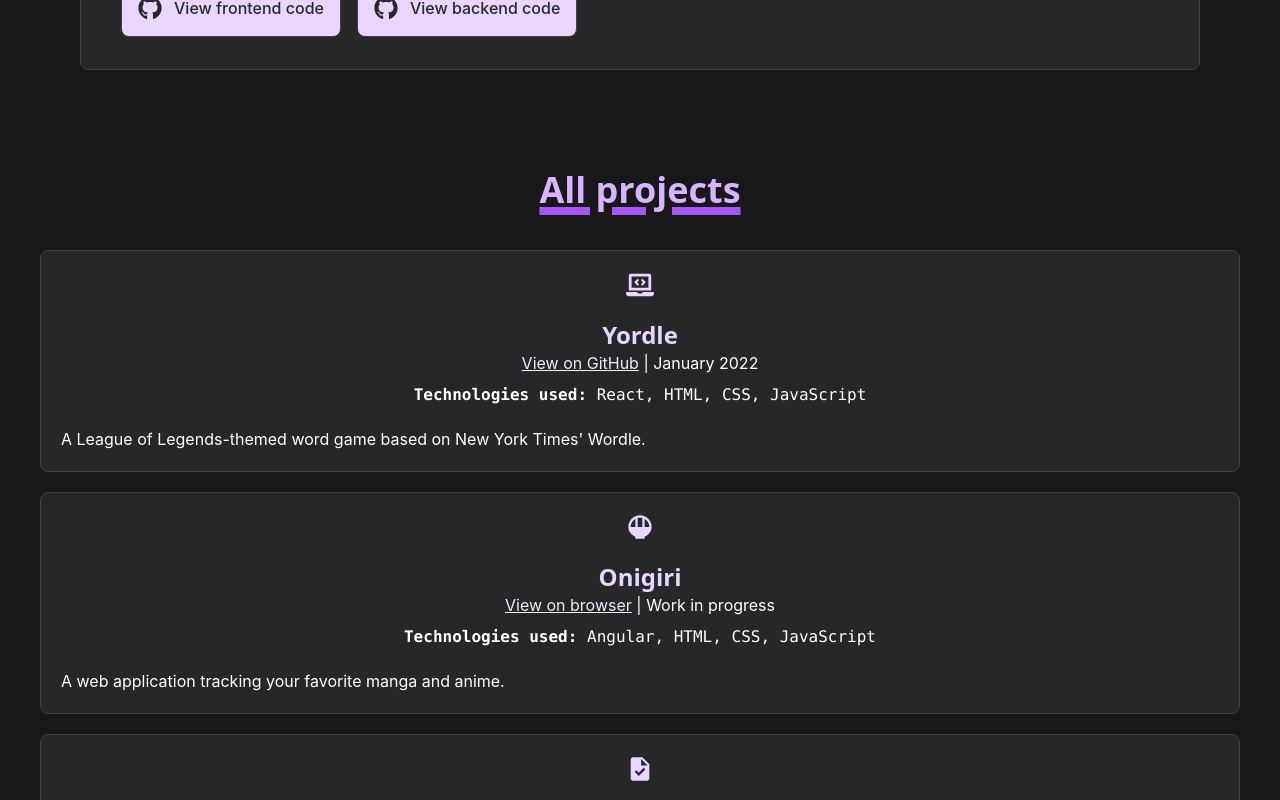
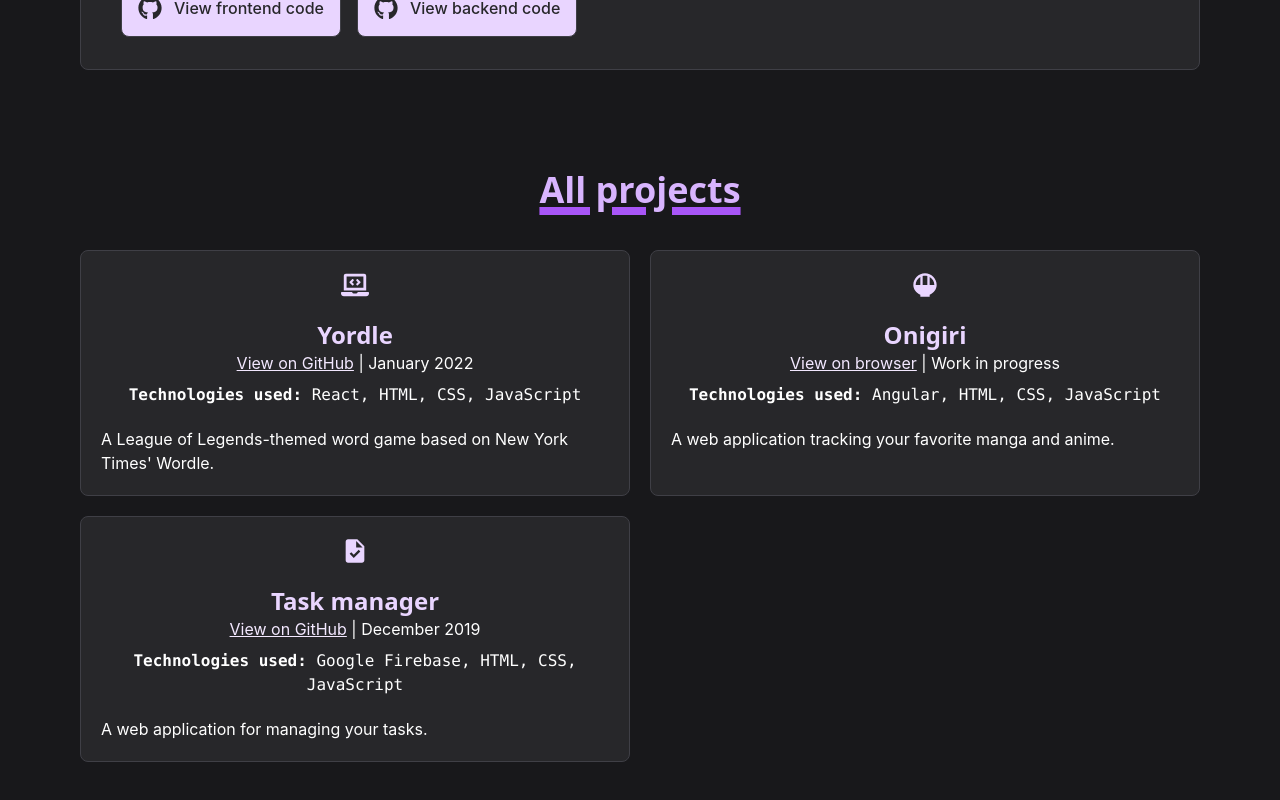
Before and after one commit to christinaraganit/tailwind-portfolio-website, a Next.js app: page / in a window 1280 px wide. Shown: the part 2440-3240 px from the top of the page. Built offline with nearby package versions, Linux system fonts and the light colour scheme.

Commit message:
tablet pages done

```diff
--- a/components/component-cards/small-project-card.js
+++ b/components/component-cards/small-project-card.js
@@ -14,7 +14,7 @@
   date,
 }) {
   return (
-    <div className="bg-zinc-800 border border-zinc-700 p-5 rounded-lg mb-5">
+    <div className="bg-zinc-800 border border-zinc-700 p-5 rounded-lg mb-5 md:mb-0">
       <div className="flex mb-5 justify-center align-center">
         {
           {
--- a/components/projects.js
+++ b/components/projects.js
@@ -2,11 +2,12 @@
 
 export default function Projects() {
   return (
-    <div id="featured" className="py-10 px-10 bg-transparent ">
+    <div id="featured" className="py-10 px-10 md:px-20 bg-transparent ">
       <p className="font-extrabold text-purple-400 mb-10 font-sans text-4xl md:text-center md:text-4xl mb-10 font-sans text-4xl md:text-purple-300 md:underline md:decoration-8 md:offset-0 md:decoration-purple-500">
         All projects
       </p>
 
+      <div className="md:grid md:grid-cols-2 md:gap-5">
         <SmallProjectCard
           projectName="Yordle"
           technologiesUsed={["React", "HTML", "CSS", "JavaScript"]}
@@ -37,5 +38,6 @@
           date="December 2019"
         ></SmallProjectCard>
       </div>
+    </div>
   );
 }
```
Lines whose indentation alone changed are shown as unchanged.
